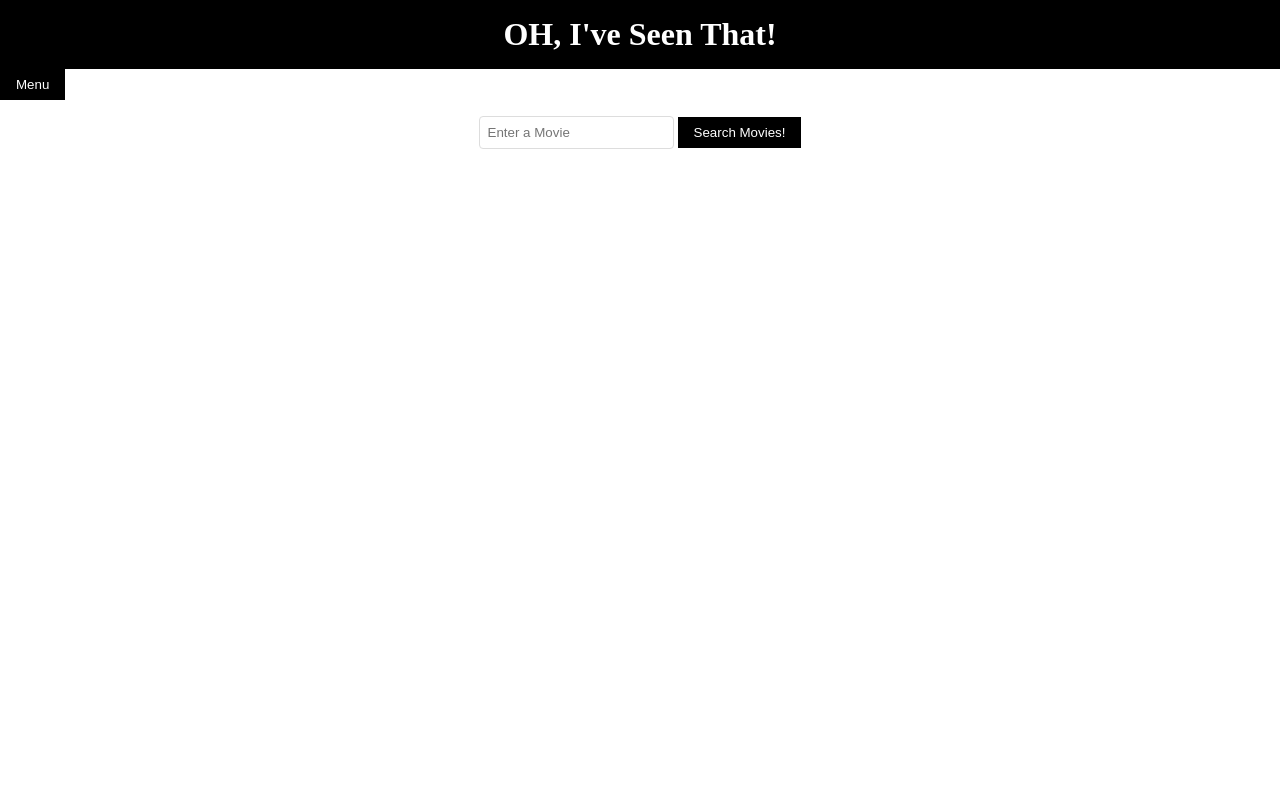
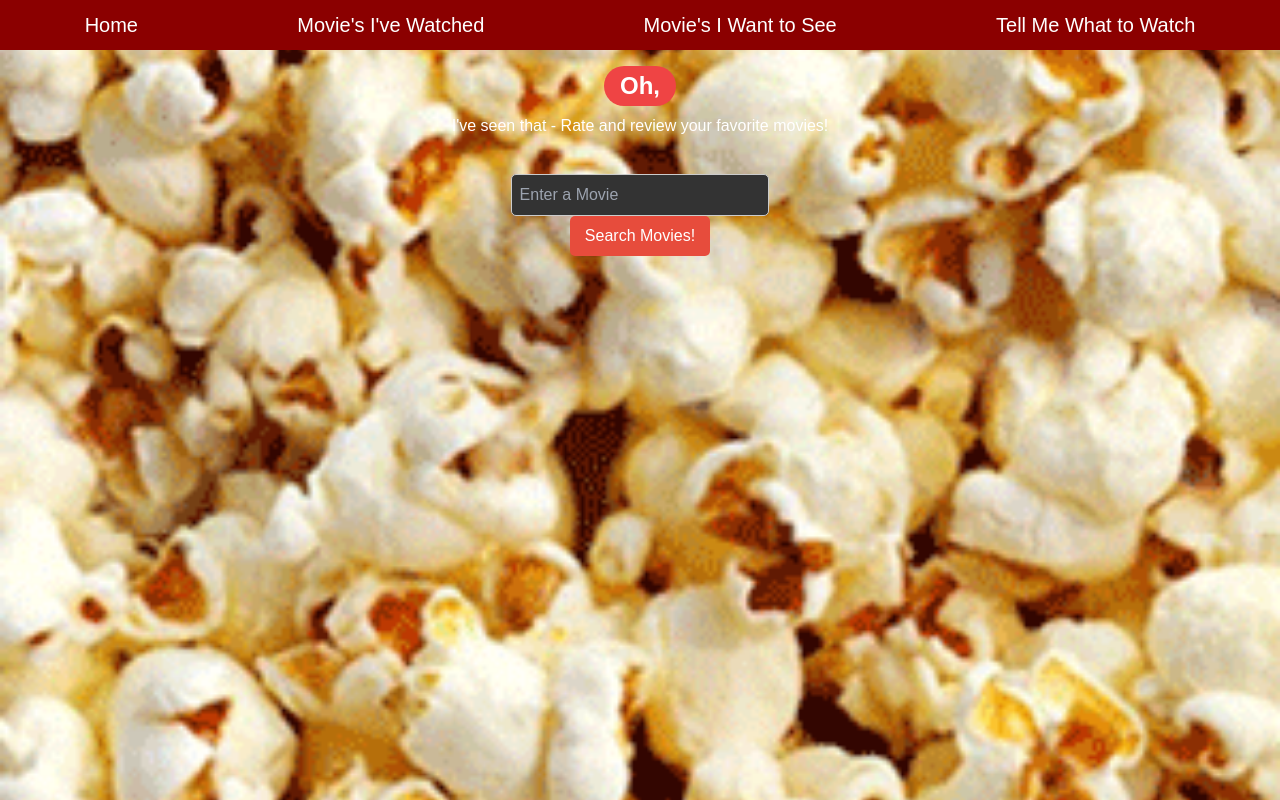
Before and after one commit to jcwarwick/Group2-Project, a plain HTML site: page index.html in a window 1280 px wide. Drawn offline with nearby package versions, Linux system fonts and the light colour scheme.

Commit message:
html and css updates

```diff
--- a/css/style.css
+++ b/css/style.css
@@ -1,80 +1,87 @@
 body, h1, ul {
-
     margin: 0;
     padding: 0;
 }
 
-/* Basic styling for the header */
+body {
+    background-image: url("../images/popcorn.gif");
+    background-repeat: no-repeat;
+    background-size:100%;
+    font-family: Arial, sans-serif;
+    background-color: #000;
+    color: #fff;
+}
+
+.main-container {
+    display: flex;
+    text-align: center;
+    justify-content: center;
+    margin: 0 auto;
+    padding: 20px;
+    background-color: #000000;
+    box-shadow: 0px 0px 10px rgba(0, 0, 0, 0.1);
+}
+
 .header-container {
-    background-color: #000000;
-    color: white;
-    padding: 1rem;
+    flex: 1;
     text-align: center;
 }
 
-/* Styling for the menu button */
-#menu-btn {
-    background-color: #000000;
-    color: white;
-    border: none;
-    padding: 0.5rem 1rem;
-    cursor: pointer;
+.header-container h1 {
+    color: #e74c3c;
 }
 
-/* Styling for the popout menu */
-.popout-menu {
-    display: none;
-    position: absolute;
-    background-color: #fff;
-    border: 1px solid #ddd;
-    box-shadow: 0 2px 4px rgba(0, 0, 0, 0.1);
-    z-index: 1;
+.search-container {
+    flex: 1;
+    text-align: center;
+    padding-top: 20px;
 }
 
-.popout-menu.active {
-    display: block;
-}
-
-.popout-menu ul {
-    list-style: none;
-    padding: 0;
-    margin: 0;
-}
-
-.popout-menu li {
-    padding: 0.5rem 1rem;
-}
-
-.popout-menu li a {
-    text-decoration: none;
-    color: #333;
-    transition: background-color 0.2s ease;
-}
-
-.popout-menu li a:hover {
-    background-color: #f2f2f2;
-}
-
-/* Styling for the search form */
 .movie-form {
-    text-align: center;
-    margin-top: 1rem;
+    display: inline-block;
 }
 
 .movie-search {
-    padding: 0.5rem;
-    border: 1px solid #ddd;
-    border-radius: 4px;
+    padding: 8px;
+    border: 1px solid #ccc;
+    border-radius: 5px;
+    width: 70%;
+    background-color: #333;
+    color: #fff;
 }
 
 .search-btn {
-    background-color: #000000;
-    color: white;
+    background-color: #e74c3c;
     border: none;
-    padding: 0.5rem 1rem;
+    color: #fff;
+    padding: 8px 15px;
+    border-radius: 5px;
     cursor: pointer;
+    transition: background-color 0.3s;
 }
 
 .search-btn:hover {
-    background-color: #000000;
+    background-color: #c0392b;
 }
+
+.navBar {
+    overflow: hidden;
+    background-color: darkred;
+    height:50px;
+    padding: 5px;
+    display:flex;
+    flex: row;
+    justify-content: space-around;
+    align-items: center;
+}
+.navBar li {
+    list-style: none;
+    float: left;
+}
+.navBar li a {
+    text-decoration: none;
+    color: white;
+    padding: 5px;
+    margin-top: 5px;
+    font-size: 20px;
+}
--- a/index.html
+++ b/index.html
@@ -4,31 +4,28 @@
     <meta charset="UTF-8">
     <meta name="viewport" content="width=device-width, initial-scale=1.0">
     <title>OH, I've Seen That!</title>
+    <link href="https://cdn.jsdelivr.net/npm/tailwindcss@2.2.15/dist/tailwind.min.css" rel="stylesheet">
+    <link href="https://cdnjs.cloudflare.com/ajax/libs/font-awesome/5.15.4/css/all.min.css" rel="stylesheet">
     <link rel="stylesheet" href="./css/style.css">
 </head>
 <body>
-    <div class="main-container">
-        <header class="header-container">
-            <h1>OH, I've Seen That!</h1>
-        </header>
-        <div class="menu-container">
-            <button type="button" id="menu-btn">Menu</button>
-            <div id="menu-items" class="popout-menu">
-                <ul>
-                    <li><a href="#">Movies I've Seen Before</a></li>
-                    <li><a href="#">Movies I Want to See</a></li>
-                    <li><a href="#">Tell Me What to Watch</a></li>
-                </ul>
-            </div>
+    <nav class="navBar" id="nav-bar">
+        <li><a href="#home">Home</a></li>
+        <li><a href="#seen">Movie's I've Watched</a></li>
+        <li><a href="#want">Movie's I Want to See</a></li>
+        <li><a href="#random">Tell Me What to Watch</a></li>
+    </nav>
+    <header class="text-white text-center py-4">
+        <div class="bg-red-500 rounded-full py-1 px-4 inline-block">
+            <h1 class="text-2xl font-semibold">Oh,</h1>
         </div>
-        <div>
-            <div class="search-container">
-                <form class="movie-form">
-                    <input type="text" id="searching" placeholder="Enter a Movie" class="movie-search">
-                    <button type="button" class="search-btn">Search Movies!</button>
-                </form>
-            </div>
-        </div>
+        <p class="mt-2">I've seen that - Rate and review your favorite movies!</p>
+    </header>
+    <div class="search-container">
+        <form class="movie-form">
+            <input type="text" id="searching" placeholder="Enter a Movie" class="movie-search">
+            <button type="button" class="search-btn">Search Movies!</button>
+        </form>
     </div>
     <script src="./js/style.js"></script>
 </body>
--- a/js/style.js
+++ b/js/style.js
@@ -4,9 +4,9 @@ document.addEventListener("DOMContentLoaded", function() {
     const searchInput = document.getElementById('searching');
     const searchButton = document.querySelector(".search-btn");
 
-    menuButton.addEventListener("click", function() {
-        menuItems.classList.toggle("active");
-    });
+   // menuButton.addEventListener("click", function() {
+     //   menuItems.classList.toggle("active");
+   // });
 
     searchButton.addEventListener("click", function(event) {
         event.preventDefault();
```
Also changed, not shown: images/MillionDollar-Benedetti-171.jpg (added), images/popcorn.gif (added), images/reel.gif (added), images/reel2.gif (added).
